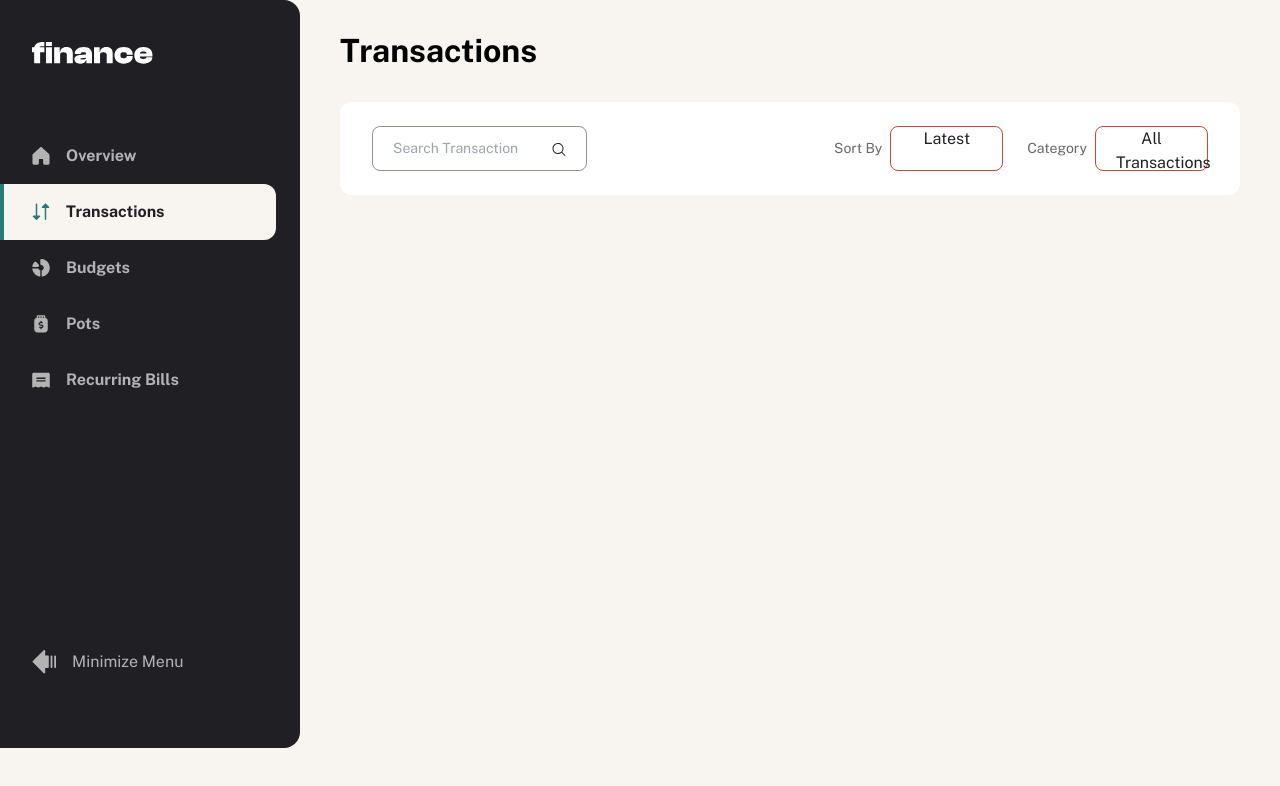
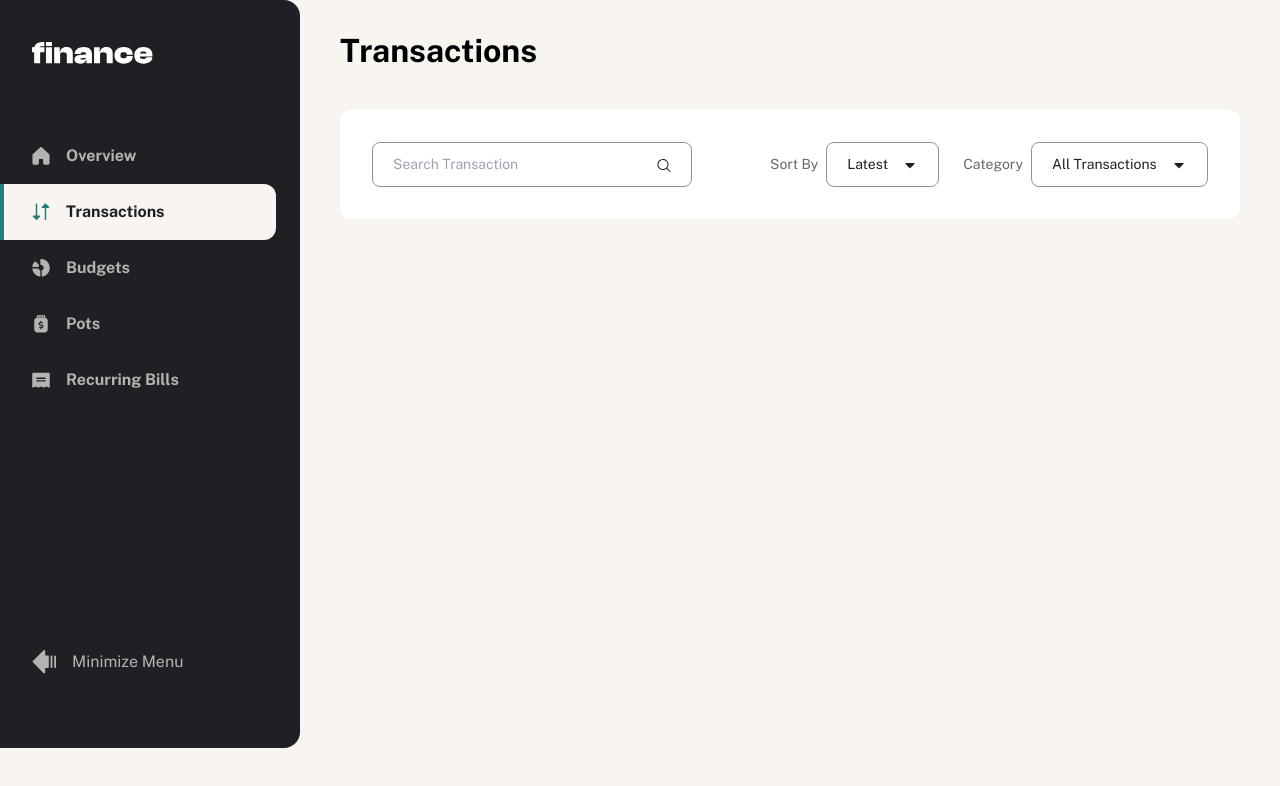
Before and after one commit to jownsu/personal-finance-app, a Next.js app: page /transactions in a window 1280 px wide. Shown: the top 786 px of the page. Built offline with nearby package versions, Linux system fonts and the light colour scheme.

Commit message:
table and desktop of transaction table filter

```diff
--- a/app/(pages)/transactions/_components/Filters.tsx
+++ b/app/(pages)/transactions/_components/Filters.tsx
@@ -12,13 +12,17 @@ import {
     SelectValue
 } from "@/app/_components/ui/Select";
 
+/* PLUGINS */
+import { Icon as RadixSelectIcon } from "@radix-ui/react-select";
+import { FaCaretDown } from "react-icons/fa";
+
 /* CONSTANTS */
 import { category_options, sort_options } from "@/app/_constants/constants";
 
 const Filters = () => {
     return (
         <div className="flex items-center justify-between md:gap-[2.4rem]">
-            <div className="flex h-[4.5rem] w-[21.5rem] items-center gap-[1.6rem] rounded-[.8rem] border border-beige-500 px-[2rem]">
+            <div className="flex h-[4.5rem] w-full max-w-[21.5rem] items-center gap-[1.6rem] rounded-[.8rem] border border-beige-500 px-[2rem] lg:max-w-[32rem]">
                 <input
                     type="text"
                     placeholder="Search Transaction"
@@ -27,17 +31,20 @@ const Filters = () => {
                 <SearchIcon className="shrink-0" />
             </div>
 
-            <div className="flex gap-[2.4rem]">
+            <div className="flex shrink-0 gap-[2.4rem]">
                 <Select defaultValue="1">
                     <div className="flex items-center gap-[.8rem]">
                         <span className="hidden flex-shrink-0 text-preset_4 text-grey-500 md:block">
                             Sort By
                         </span>
                         <SelectTrigger className="">
-                            <div className="hidden h-[4.5rem] w-[11.3rem] rounded-[.8rem] border border-red px-[2rem] md:block">
-                                <span className="!hidden md:!block">
-                                    <SelectValue placeholder="" className="" />
+                            <div className="hidden h-[4.5rem] w-[11.3rem] items-center justify-between rounded-[.8rem] border border-beige-500 px-[2rem] md:flex">
+                                <span className="!hidden text-preset_4 text-grey-900 md:!block">
+                                    <SelectValue />
                                 </span>
+                                <RadixSelectIcon asChild>
+                                    <FaCaretDown className="size-[1.6rem] fill-grey-900" />
+                                </RadixSelectIcon>
                             </div>
 
                             <div className="md:hidden">
@@ -59,10 +66,13 @@ const Filters = () => {
                             Category
                         </span>
                         <SelectTrigger className="">
-                            <div className="hidden h-[4.5rem] w-[11.3rem] rounded-[.8rem] border border-red px-[2rem] md:block">
-                                <span className="!hidden md:!block">
-                                    <SelectValue placeholder="" className="" />
+                            <div className="hidden h-[4.5rem] w-[17.7rem] items-center justify-between rounded-[.8rem] border border-beige-500 px-[2rem] md:flex">
+                                <span className="!hidden text-preset_4 text-grey-900 md:!block">
+                                    <SelectValue />
                                 </span>
+                                <RadixSelectIcon asChild>
+                                    <FaCaretDown className="size-[1.6rem] text-grey-900" />
+                                </RadixSelectIcon>
                             </div>
 
                             <div className="md:hidden">
--- a/app/(pages)/transactions/page.tsx
+++ b/app/(pages)/transactions/page.tsx
@@ -1,12 +1,11 @@
 import Filters from "./_components/Filters";
-
 
 const TransactionPage = () => {
     return (
-        <div className="container flex flex-col gap-[3.2rem] py-[2.4rem] md:py-[3.2rem]">
+        <div className="container flex flex-col gap-[4rem] py-[2.4rem] md:py-[3.2rem]">
             <h1 className="text-preset_1">Transactions</h1>
 
-            <div className="bg-white px-[2rem] py-[2.4rem] rounded-[1.2rem] md:px-[3.2rem]">
+            <div className="rounded-[1.2rem] bg-white px-[2rem] py-[2.4rem] md:px-[3.2rem] md:py-[3.2rem]">
                 <Filters />
             </div>
         </div>
--- a/app/_components/ui/Select.tsx
+++ b/app/_components/ui/Select.tsx
@@ -1,8 +1,8 @@
 "use client";
 
+import * as SelectPrimitive from "@radix-ui/react-select";
+import { ChevronDown, ChevronUp } from "lucide-react";
 import * as React from "react";
-import * as SelectPrimitive from "@radix-ui/react-select";
-import { Check, ChevronDown, ChevronUp } from "lucide-react";
 
 import { cn } from "@/app/_utils/helpers";
 
@@ -113,7 +113,7 @@ const SelectItem = React.forwardRef<
     <SelectPrimitive.Item
         ref={ref}
         className={cn(
-            "focus:bg-accent focus:text-accent-foreground relative flex w-full cursor-default select-none items-center rounded-sm text-preset_4 text-grey-900 outline-none data-[disabled]:pointer-events-none data-[disabled]:opacity-50 py-[1.2rem]",
+            "focus:bg-accent focus:text-accent-foreground relative flex w-full cursor-default select-none items-center rounded-sm py-[1.2rem] text-preset_4 text-grey-900 outline-none data-[disabled]:pointer-events-none data-[disabled]:opacity-50",
             className
         )}
         {...props}
@@ -137,13 +137,13 @@ SelectSeparator.displayName = SelectPrimitive.Separator.displayName;
 
 export {
     Select,
+    SelectContent,
     SelectGroup,
-    SelectValue,
+    SelectItem,
+    SelectLabel,
+    SelectScrollDownButton,
+    SelectScrollUpButton,
+    SelectSeparator,
     SelectTrigger,
-    SelectContent,
-    SelectLabel,
-    SelectItem,
-    SelectSeparator,
-    SelectScrollUpButton,
-    SelectScrollDownButton
+    SelectValue
 };
--- a/package.json
+++ b/package.json
@@ -27,6 +27,7 @@
 		"react-dom": "^18",
 		"react-hook-form": "^7.51.4",
 		"react-hot-toast": "^2.4.1",
+		"react-icons": "^5.3.0",
 		"sass": "^1.77.1",
 		"tailwind-merge": "^2.5.4",
 		"tailwindcss-animate": "^1.0.7",
```
Also changed, not shown: 1 other file (tests, documents, lock files or other folders).
